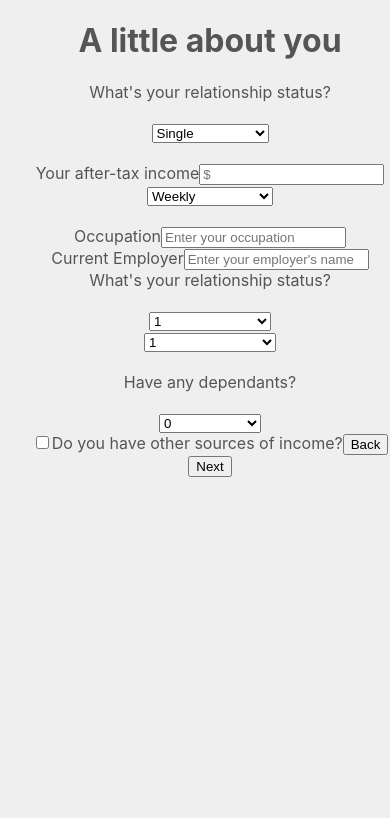
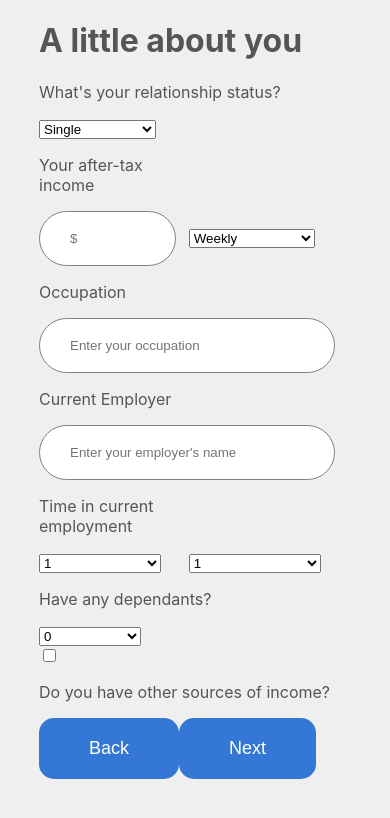
Before and after one commit to kevinosborn31/driva-test, a React (Create React App) app in the folder ui/: page / in a window 390 px wide. Both pictures are taken after a click on the button "Next". Shown: the top 818 px of the page. Built offline with nearby package versions, Linux system fonts and the light colour scheme.

Commit message:
Form styled

```diff
--- a/ui/src/components/BasicDetails.js
+++ b/ui/src/components/BasicDetails.js
@@ -12,24 +12,43 @@ export class BasicDetails extends Component {
     render() {
         const { values, handleChange } = this.props;
         return (
-                <div className={styles.wrapper}>
+                <div className={styles.pageContainer}>
+                    <div className={styles.orderInfo}>
+                    <div className={styles.checkoutForm}>
                     <h1>{this.props.title}</h1>
-                <label htmlFor="firstName">First name</label>
+                        <div className={styles.fieldGroup, styles.fw}>
+                            <p className={styles.fw}>First name</p>
+                            <div className={styles.formInput}>
                                 <input type="text" id="firstName" name="firstName" onChange={handleChange('firstName')} placeholder="As it appears on your license" defaultValue={values.firstName}/>
-                <br/>
-                <label htmlFor="middleName">Middle name</label>
+                            </div>
+                        </div>
+                        <div className={styles.fieldGroup, styles.fw}>
+                        <p className={styles.fw}>Middle name</p>
+                            <div className={styles.formInput}>
                         <input type="text" id="middleName" name="middleName" onChange={handleChange('middleName')} placeholder="Optional" defaultValue={values.middleName}/>
-                <br/>
-                <label htmlFor="lastName">Last name</label>
+                            </div>
+                        </div>
+                        <div className={styles.fieldGroup, styles.fw}>
+                        <p className={styles.fw}>Last name</p>
+                            <div className={styles.formInput}>
                         <input type="text" id="lastName" name="lastName" onChange={handleChange('lastName')} placeholder="As it appears on your license" defaultValue={values.middleName}/>
-                <br/>
-                <label htmlFor="phone">Mobile number</label>
+                            </div>
+                        </div>
+                        <div className={styles.fieldGroup, styles.fw}>
+                        <p className={styles.fw}>Mobile number</p>
+                            <div className={styles.formInput}>
                         <input type="tel" id="phone" name="phone" onChange={handleChange('phone')} placeholder="+61" defaultValue={values.phone}/>
-                <br/>
-                <label htmlFor="email">Email</label>
+                            </div>
+                        </div>
+                        <div className={styles.fieldGroup, styles.fw}>
+                        <p className={styles.fw}>Email</p>
+                            <div className={styles.formInput}>
                         <input type="email" id="email" name="email" onChange={handleChange('email')} placeholder="Please enter a valid email" defaultValue={values.email}/>
-                <br/>
-                    <button onClick={this.continue}>Next</button>
+                            </div>
+                        </div>
+                            <button className={styles.continueButton} onClick={this.continue}>Next</button>
+                    </div>
+                </div>
                 </div>
         )
     }
--- a/ui/src/components/QualificationDetails.js
+++ b/ui/src/components/QualificationDetails.js
@@ -36,10 +36,13 @@ export class QualificationDetails extends Component {
     render() {
         const { values, handleChange } = this.props;
         return (
-                <div className={styles.wrapper}>
+                <div className={styles.pageContainer}>
+                    <div className={styles.orderInfo}>
+                    <div className={styles.checkoutForm}>
                     <h1 className={styles.formTest}>{this.props.title}</h1>
-                    <div>
-                        <label htmlFor="relationshipStatus">What's your relationship status?</label><br /><br />
+                    <div className={styles.fieldGroup, styles.fw}>
+                        <p className={styles.fw}>What's your relationship status?</p>
+                        <div className={styles.formInput}>
                         <select id="relationshipStatus" onChange={handleChange('relationship')}>
                             <option defaultValue disabled>Please Select</option>
                             <option value="1">Single</option>
@@ -47,34 +50,47 @@ export class QualificationDetails extends Component {
                             <option value="3">Married</option>
                         </select>
                     </div>
-                <br />
-                <div>
-                    <label htmlFor="income">Your after-tax income</label>
+                    </div>
+                <div className={styles.fieldGroup, styles.hw}>
+                    <p className={styles.fw}>Your after-tax income</p>
+                    <div className={styles.formInput}>
                     <input type="number" step="1" id="income" name="income" onChange={handleChange('income')} placeholder="$" defaultValue={values.income}/>
+                    </div>
+                </div>
+                <div className={styles.fieldGroup, styles.hw}>
+                    <div className={styles.formInput}>
                     <select id="incomeFrequency" onChange={handleChange('incomeFrequency')}>
                         <option defaultValue disabled>Select Frequency</option>
                         <option value="weekly">Weekly</option>
                         <option value="fortnightly">Fortnightly</option>
                         <option value="monthly">Monthly</option>
                     </select>
+                    </div>
                 </div>
-                <br />
-                <label htmlFor="occupation">Occupation</label>
+                <div className={styles.fieldGroup, styles.fw}>
+                <p htmlFor="occupation">Occupation</p>
+                <div className={styles.formInput}>
                 <input type="text" id="occupation" name="occupation" onChange={handleChange('occupation')} placeholder="Enter your occupation" defaultValue={values.occupation}/>
-                    <br/>
-                <div>
-                    <label htmlFor="employer">Current Employer</label>
+                </div>
+                </div>
+                <div className={styles.fieldGroup, styles.fw}>
+                    <p className={styles.fw}>Current Employer</p>
+                    <div className={styles.formInput}>
                     <input type="text" id="employer" name="employer" onChange={handleChange('employer')} placeholder="Enter your employer's name" defaultValue={values.employer}/>
-                        <br/>
-                            <label htmlFor="yearsInEmployment">What's your relationship status?</label><br /><br />
+                    </div>
+                    <div className={styles.fieldGroup, styles.hw}>
+                            <p className={styles.fw}>Time in current employment</p>
+                            <div className={styles.formInput}>
                             <select id="yearsInEmployment" onChange={handleChange('yearsInEmployment')}>
                                 <option defaultValue disabled>Number of Years</option>
                                 <option value="1">1</option>
                                 <option value="2">2</option>
                                 <option value="3">3</option>
                             </select>
+                        </div>
                     </div>
-                    <div>
+                    <div className={styles.fieldGroup, styles.hw}>
+                        <div className={styles.formInput}>
                         <select id="monthsInEmployment" onChange={handleChange('monthsInEmplyoment')}>
                             <option defaultValue disabled>Number of Months</option>
                             <option value="1">1</option>
@@ -90,21 +106,28 @@ export class QualificationDetails extends Component {
                             <option value="11">11</option>
                             <option value="12">12</option>
                         </select>
+                        </div>
                     </div>
-                    <br />
-                    <div>
-                        <label htmlFor="dependants">Have any dependants?</label><br /><br />
+                    <div className={styles.fieldGroup, styles.fw}>
+                        <p className={styles.fw}>Have any dependants?</p>
+                        <div className={styles.formInput}>
                         <select id="dependants" onChange={handleChange('dependants')}>
                             <option defaultValue disabled>Please select</option>
                             <option value="0">0</option>
                             <option value="1">1</option>
                             <option value="2">2</option>
                         </select>
+                        </div>
                     </div>
+                    <div className={styles.fieldGroup, styles.fw}>
                     <input type="checkbox" id="otherIncome" name="otherIncome" value="true" />
-                    <label htmlFor="otherIncome" onChange={handleChange('otherIncome')}>Do you have other sources of income?</label>
-                    <button onClick={this.back}>Back</button>
-                    <button onClick={this.handleSubmit}>Next</button>
+                    <p htmlFor="otherIncome" onChange={handleChange('otherIncome')}>Do you have other sources of income?</p>
+                    </div>
+                    <button className={styles.continueButton}  onClick={this.back}>Back</button>
+                    <button className={styles.continueButton} onClick={this.handleSubmit}>Next</button>
+                </div>
+                </div>
+                </div>
                 </div>
         )
     }
--- a/ui/src/styles/Form.module.css
+++ b/ui/src/styles/Form.module.css
@@ -1,13 +1,68 @@
-.formTest {
+.hw {
+    width: 48%;
+    max-width: 48%;
+    display: inline-block;
+}
+
+.pageContainer {
+    margin: auto 10%;
+}
+
+.continueButton{
+    background-color: #3577D4;
+    border-radius: 15px;
+    border: none;
+    color: white;
+    padding: 20px 50px;
+    font-size: 18px;
+}
+.continueButton:hover {
+    background-color: #255394;
+    cursor: pointer;
+}
+
+.fw {
+    width: 100%;
+}
+
+.checkoutForm {
+    max-width: 800px;
+}
+
+.formInput input {
+    border-radius: 32px;
+    border: 1px solid gray;
+    padding: 19px 30px;
+    background-color: #fff;
+    width: 80%;
+}
+
+.fw .formInput input {
+    width: 87%;
+}
+
+input:focus {
+    outline: 0;
+}
+
+.formInput:focus-within input {
+    border: 1.5px solid blue;
+  }
+
+.fieldGroup {
+    padding-top: 10px;
+}
+
+.packContinueButton {
+    margin: 30px 0;
+}
+
+@media screen and (max-width: 800px) {
+    .formInput input {
+        width: 50%;
+    }
+    .fw .formInput input {
+        width: 75%;
+    }
 
 }
-
-button {
-    margin: 15
-}
-
-.wrapper {
-    width: 100%;
-    margin: 15px;
-    text-align: center;
-}
```
Lines whose indentation alone changed are shown as unchanged.
